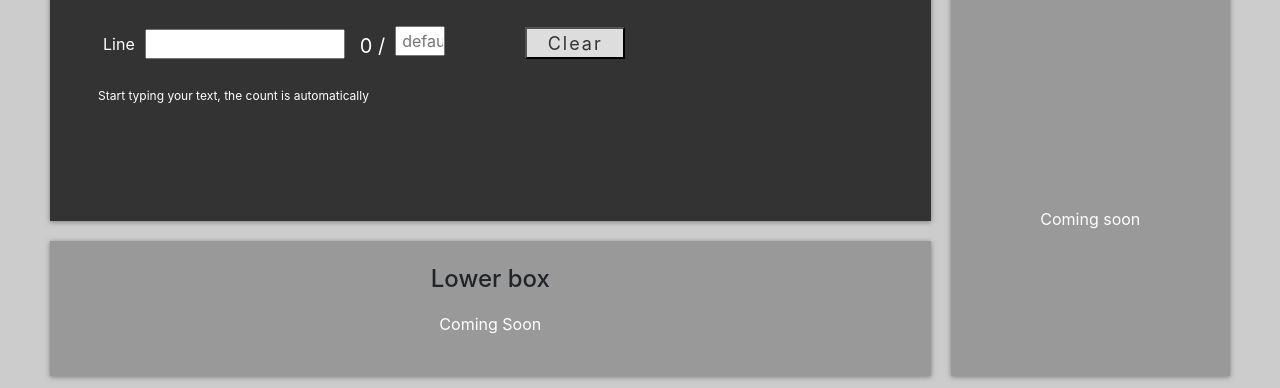
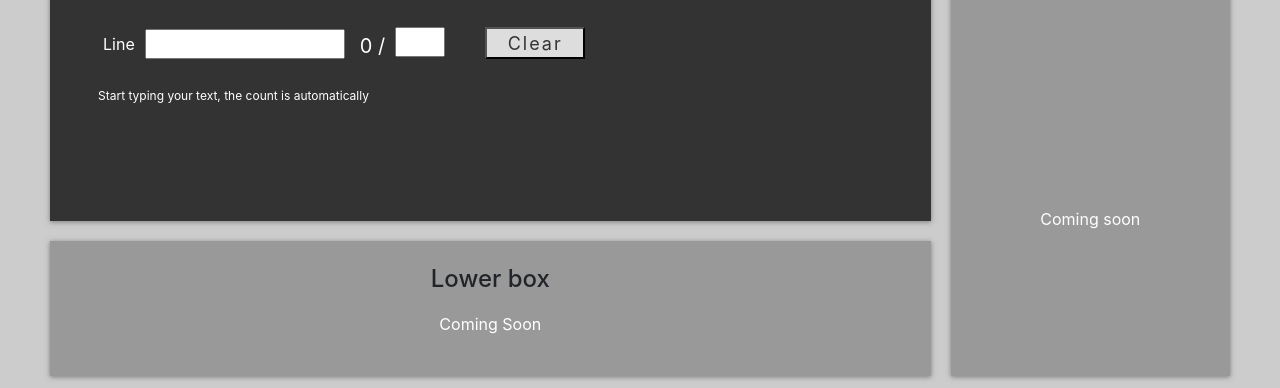
Before and after one commit to ericrkock/Character-Count, a React app: page / in a window 1280 px wide. Shown: the part 412-800 px from the top of the page. Built offline with nearby package versions, Linux system fonts and the light colour scheme.

Commit message:
Limit input updates

```diff
--- a/src/components/CharacterCount.js
+++ /dev/null
@@ -1,33 +0,0 @@
-import React from 'react';
-import InputChars from './InputChars';
-import CharButton from './CharButton';
-
-class CharacterCount extends React.Component {
-   constructor(props) {
-      super(props);
-   }
-
-   clearCharCount = () => {
-      this.setState=({
-         defaultCharCount: 20,
-         maxCharWidth: 200
-      })
-   }
-   render() {
-      return (
-         <div>
-            <div class="line">
-               <InputChars />
-               <p id="charNum" >0 /</p>
-               <input type="text" className="max-count" placeholder="default: 20"/>
-               <CharButton
-                  name={"Clear"}
-                  clicked={this.clearCharCount}
-               />
-            </div>
-         </div>
-      );
-   }
-}
-
-export default CharacterCount;
--- /dev/null
+++ b/src/components/characters/CharLimit.js
@@ -0,0 +1,24 @@
+import React from 'react';
+
+class CharLimit extends React.Component {
+    onLimitSubmit = event => {
+        event.preventDefault();
+        this.props.onSubmit(this.state.limit);
+    };
+
+    render() {
+        return (
+            <div>
+                <div onSubmit={this.onLimitSubmit}>
+                    <input className="limit-count"
+                        type="text"
+                        value={this.props.limit}
+                        onChange={this.props.handleChange}
+                    />
+                </div>
+            </div>
+        );
+    }
+}
+
+export default CharLimit;
--- /dev/null
+++ b/src/components/characters/CharacterCount.js
@@ -0,0 +1,55 @@
+import React from 'react';
+import InputChars from './InputChars';
+import CharLimit from './CharLimit';
+import CharButton from './CharButton';
+
+class CharacterCount extends React.Component {
+   constructor(props) {
+      super(props);
+      this.state = {
+         limit: "20",
+         totalChar: "0",
+         maxCharWidth: "200"
+      };
+      this.handleChange = this.handleChange.bind(this);
+   }
+
+   handleChange(event) {
+      this.setState({ limit: event.target.value });
+      console.log("Limit set to:", this.state.limit);
+   }
+
+   countChars = () => {
+      console.log("countChars evoked");
+   }
+
+   clearCharCount = () => {
+      console.log("Reset to default evoked");
+      this.setState({
+         limit: "20",
+         totalChar: "0",
+         maxCharWidth: "200"
+      });
+      console.log("Reset to:", this.state.limit);
+   }
+   render() {
+      return (
+         <div>
+            <div class="line">
+               <InputChars />
+               <p id="charNum" >{this.state.totalChar} /</p>
+               <CharLimit
+                  input={this.state.limit}
+                  handleChange={this.handleChange}
+               />
+               <CharButton
+                  name={"Clear"}
+                  clicked={this.clearCharCount}
+               />
+            </div>
+         </div>
+      );
+   }
+}
+
+export default CharacterCount;
--- a/src/index.css
+++ b/src/index.css
@@ -132,11 +132,11 @@ a:link, a:visited, a:hover {
   font-size: 20px;
 }
 
-.char-box .max-count {
+.char-box .limit-count {
   width: 50px;
   height: 30px;
   font-size: 16px;
-  margin: 9px 15px 0 10px;
+  margin: 10px 15px 0 10px;
   padding-left: 5px;
 }
 
@@ -148,7 +148,7 @@ a:link, a:visited, a:hover {
 .char-box .button {
   width: 100px;
   height: 32px;
-  margin: 10px 0 0 65px;
+  margin: 10px 0 0 25px;
   font-size: 18px;
   background-color: var(--primary);
   color: var(--dark);
--- a/src/index.js
+++ b/src/index.js
@@ -2,16 +2,9 @@ import React from "react";
 import ReactDOM from "react-dom";
 import "./index.css";
 
-import CharacterCount from "./components/CharacterCount";
+import CharacterCount from "./components/characters/CharacterCount";
 
 class App extends React.Component {
-  constructor(props) {
-    super(props);
-    this.state = {
-      defaultCharCount: 20,
-      maxCharWidth: 200
-    }
-  }
   render() {
     return (
       <div>
```
Also changed, not shown: src/components/characters/CharButton.js (renamed from src/components/CharButton.js), src/components/characters/InputChars.js (renamed from src/components/InputChars.js). Lines whose indentation alone changed are shown as unchanged.
